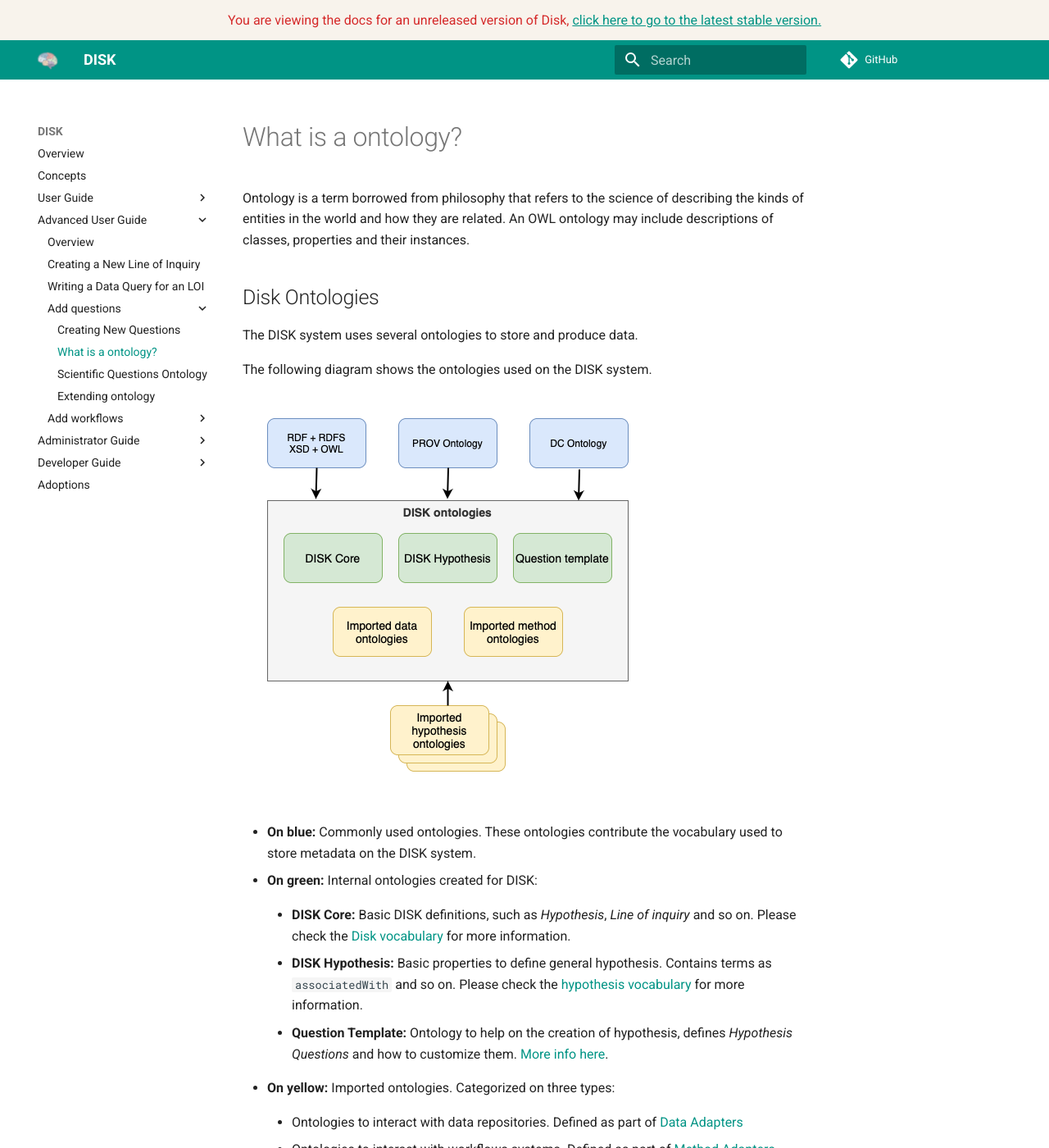
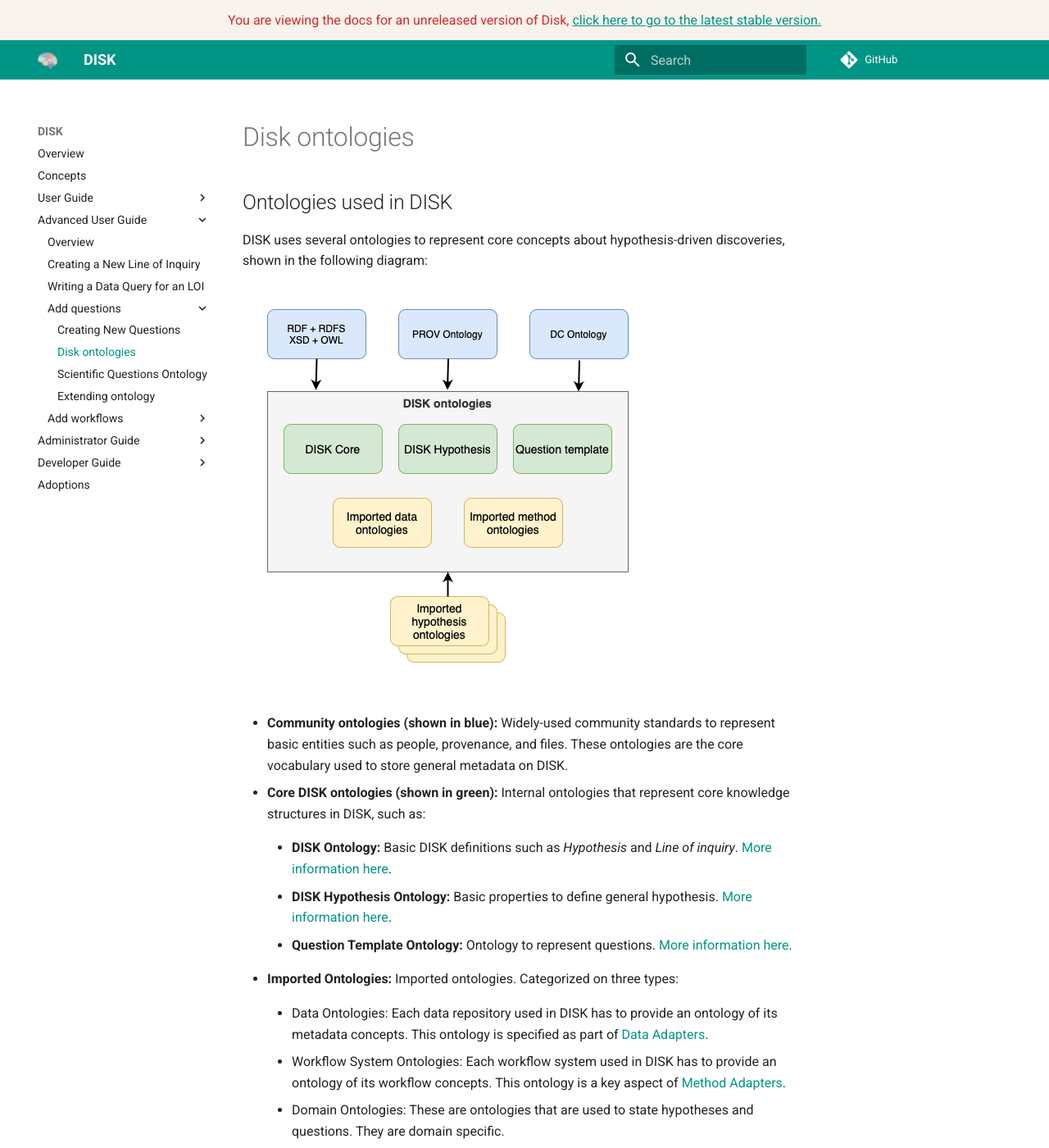
Before and after one commit to KnowledgeCaptureAndDiscovery/DISK-UI, an MkDocs documentation site: the page built from docs/advanced-user-guide/questions/disk-ontologies.md, in a window 1280 px wide and 1400 px high. Shown: the whole window at 82% size. Built offline with MkDocs 1.6.1 and Material for MkDocs 9.7.7, drawn with Linux system fonts in a browser that asks for light colours; comment, search, counter and statistics services are not loaded; some of the changed text lies outside the part shown.

Commit message:
Update disk-ontologies.md

```diff
--- a/docs/advanced-user-guide/questions/disk-ontologies.md
+++ b/docs/advanced-user-guide/questions/disk-ontologies.md
@@ -1,34 +1,23 @@
-# What is a ontology?
+## Ontologies used in DISK
 
-Ontology is a term borrowed from philosophy that refers to the science of describing
-the kinds of entities in the world and how they are related.
-An OWL ontology may include descriptions of classes, properties and their instances.
-
-
-## Disk Ontologies
-
-The DISK system uses several ontologies to store and produce data.
-
-The following diagram shows the ontologies used on the DISK system.
+DISK uses several ontologies to represent core concepts about hypothesis-driven discoveries, shown in the following diagram:
 
 ![Disk Ontologies](../../figures/DISK-ontologies.png "DISK Ontologies")
 
- - **On blue:** Commonly used ontologies. These ontologies contribute the vocabulary used to store metadata on the DISK system.
+ - **Community ontologies (shown in blue):** Widely-used community standards to represent basic entities such as people, provenance, and files. These ontologies are the core vocabulary used to store general metadata on DISK.
 
- - **On green:** Internal ontologies created for DISK:
+ - **Core DISK ontologies (shown in green):** Internal ontologies that represent core knowledge structures in DISK, such as:
 
-    - **DISK Core:** Basic DISK definitions, such as *Hypothesis*, *Line of inquiry* and so on.
-    Please check the [Disk vocabulary](http://disk-project.org/ontology/disk#) for more information.
+    - **DISK Ontology:** Basic DISK definitions such as *Hypothesis* and *Line of inquiry*. [More information here](http://disk-project.org/ontology/disk#).
 
-    - **DISK Hypothesis:** Basic properties to define general hypothesis. Contains terms as `associatedWith` and so on.
-    Please check the [hypothesis vocabulary](http://disk-project.org/ontology/hypothesis#) for more information.
+    - **DISK Hypothesis Ontology:** Basic properties to define general hypothesis. [More information here](http://disk-project.org/ontology/hypothesis#).
 
-    - **Question Template:** Ontology to help on the creation of hypothesis, defines *Hypothesis Questions* and how to customize them. [More info here](./question-ontology.md).
+    - **Question Template Ontology:** Ontology to represent questions. [More information here](./question-ontology.md).
 
- - **On yellow:** Imported ontologies. Categorized on three types:
+ - **Imported Ontologies:** Imported ontologies. Categorized on three types:
 
-    - Ontologies to interact with data repositories. Defined as part of [Data Adapters](/data-adapter)
+    - Data Ontologies: Each data repository used in DISK has to provide an ontology of its metadata concepts. This ontology is specified as part of [Data Adapters](/data-adapter).
 
-    - Ontologies to interact with workflows systems. Defined as part of [Method Adapters](/method-adapter)
+    - Workflow System Ontologies: Each workflow system used in DISK has to provide an ontology of its workflow concepts.  This ontology is a key aspect of [Method Adapters](/method-adapter).
 
-    - Ontologies imported to help on the creation of *hypotheses* and *data queries*. Domain specific.
+    - Domain Ontologies: These are ontologies that are used to state hypotheses and questions.  They are domain specific.
```
